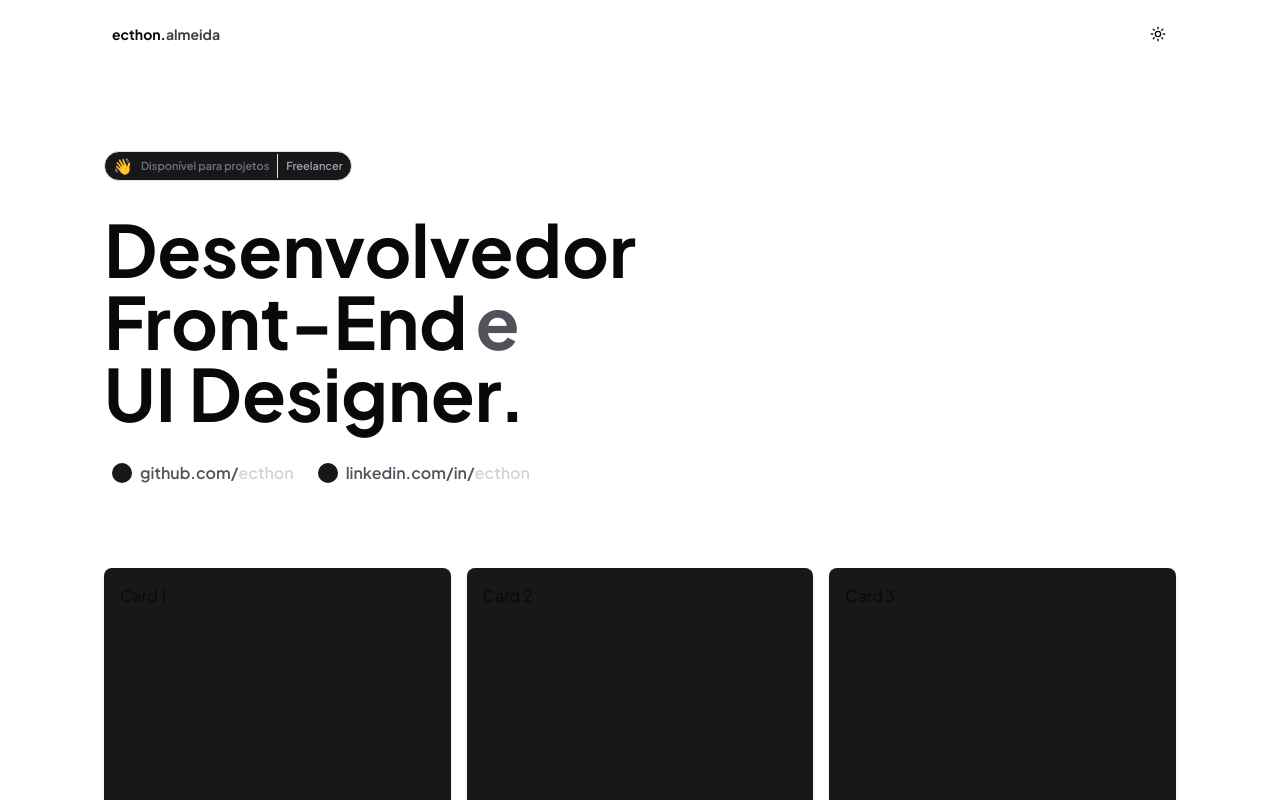
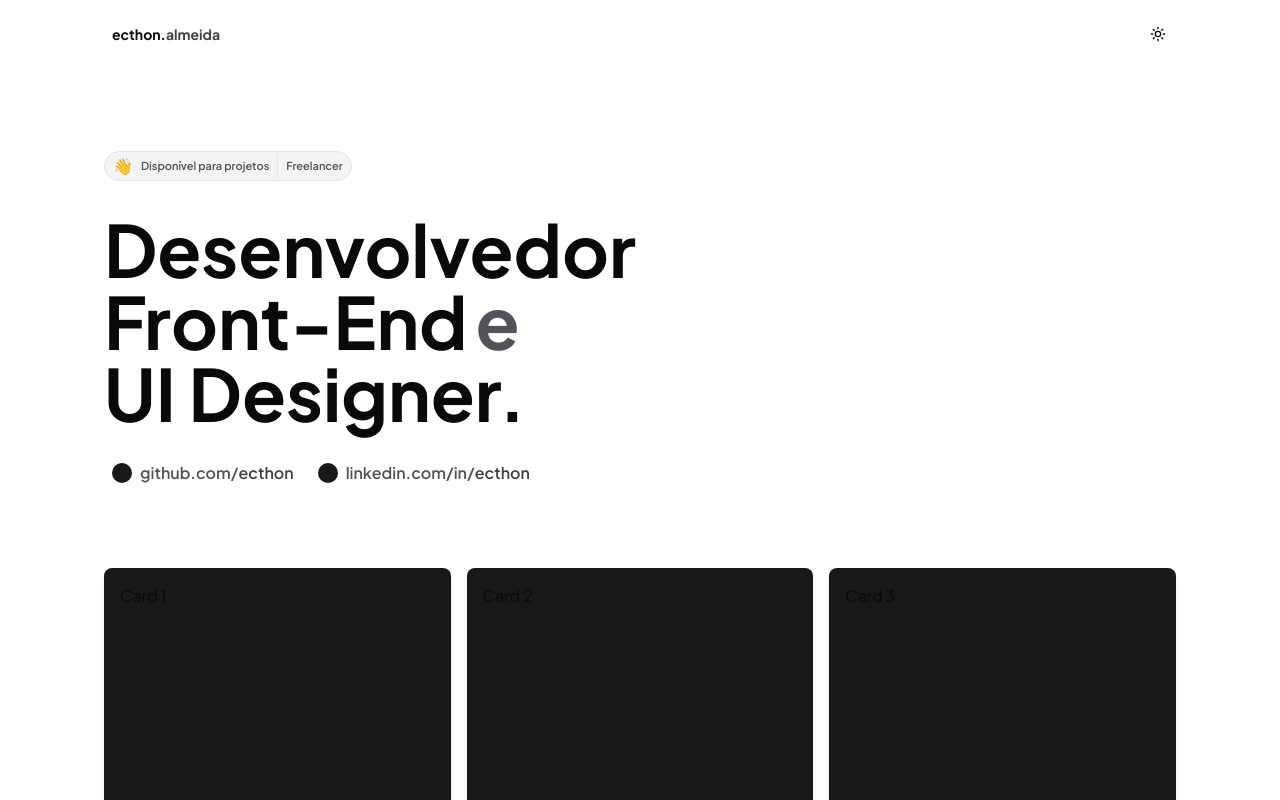
Before and after one commit to ecthon/ecthon-app, a Next.js app: page / in a window 1280 px wide. Shown: the top 800 px of the page. Built offline with nearby package versions, Linux system fonts and the light colour scheme; some icons are missing.

Commit message:
feat: melhorar estilo e acessibilidade da seção Hero

```diff
--- a/src/components/hero-section.tsx
+++ b/src/components/hero-section.tsx
@@ -7,13 +7,16 @@ import Link from "next/link";
 export function HeroSection() {
   return (
     <main className="flex flex-col w-full max-sm:h-[400px] h-[500px] space-y-8 justify-center">
-      <div className="group cursor-pointer flex items-center justify-center gap-2 border rounded-full px-2 py-0.5 font-semibold bg-zinc-900 w-[fit-content]">
+      <div className="group cursor-pointer flex items-center justify-center gap-2 border border-zinc-200 dark:border-zinc-800 rounded-full px-2 py-0.5 font-semibold bg-zinc-100 dark:bg-zinc-900 w-[fit-content]">
         <p>👋</p>
-        <p className="lg:text-[11px] text-zinc-500 flex items-center gap-2 space-x-1 max-sm:space-x-0 text-xs sm:text-[12px] md:text-[12px]">
+        <p className="lg:text-[11px] text-zinc-600 dark:text-zinc-500 flex items-center gap-2 space-x-1 max-sm:space-x-0 text-xs sm:text-[12px] md:text-[12px]">
           Disponível para projetos
         </p>
-        <Separator orientation="vertical" />
-        <p className="group-hover:text-zinc-300 text-[12px] text-zinc-400 lg:text-[11px] transition-colors duration-300 ease-in-out">
+        <Separator
+          className="bg-zinc-200 dark:bg-zinc-700"
+          orientation="vertical"
+        />
+        <p className="group-hover:text-zinc-900 dark:group-hover:text-zinc-300 text-[12px] text-zinc-600 dark:text-zinc-400 lg:text-[11px] transition-colors duration-300 ease-in-out">
           Freelancer
         </p>
       </div>
@@ -34,12 +37,14 @@ export function HeroSection() {
           rel="noopener noreferrer"
           className="group flex items-center gap-2 px-2 rounded-full"
         >
-          <div className="flex items-center justify-center p-0.5 bg-zinc-900 rounded-full">
-            <ArrowUpRight02Icon className="w-4 h-4 text-white" />
+          <div className="flex items-center justify-center p-0.5 bg-zinc-900 dark:bg-zinc-100 rounded-full">
+            <ArrowUpRight02Icon className="w-4 h-4 text-white dark:text-zinc-900" />
           </div>
           <div className="flex text-xs sm:text-sm md:text-base font-semibold">
-            <p className="text-zinc-600">github.com/</p>
-            <span className="group-hover:text-white text-zinc-300">ecthon</span>
+            <p className="text-zinc-600 dark:text-zinc-500">github.com/</p>
+            <span className="group-hover:text-zinc-900 dark:group-hover:text-white text-zinc-700 dark:text-zinc-300">
+              ecthon
+            </span>
           </div>
         </Link>
         <Link
@@ -48,12 +53,14 @@ export function HeroSection() {
           rel="noopener noreferrer"
           className="group flex items-center gap-2 px-2 rounded-full"
         >
-          <div className="flex items-center justify-center p-0.5 bg-zinc-900 rounded-full">
-            <ArrowUpRight02Icon className="w-4 h-4 text-white" />
+          <div className="flex items-center justify-center p-0.5 bg-zinc-900 dark:bg-zinc-100 rounded-full">
+            <ArrowUpRight02Icon className="w-4 h-4 text-white dark:text-zinc-900" />
           </div>
           <div className="flex text-xs sm:text-sm md:text-base font-semibold">
-            <p className="text-zinc-600">linkedin.com/in/</p>
-            <span className="group-hover:text-white text-zinc-300">ecthon</span>
+            <p className="text-zinc-600 dark:text-zinc-500">linkedin.com/in/</p>
+            <span className="group-hover:text-zinc-900 dark:group-hover:text-white text-zinc-700 dark:text-zinc-300">
+              ecthon
+            </span>
           </div>
         </Link>
       </div>
```
